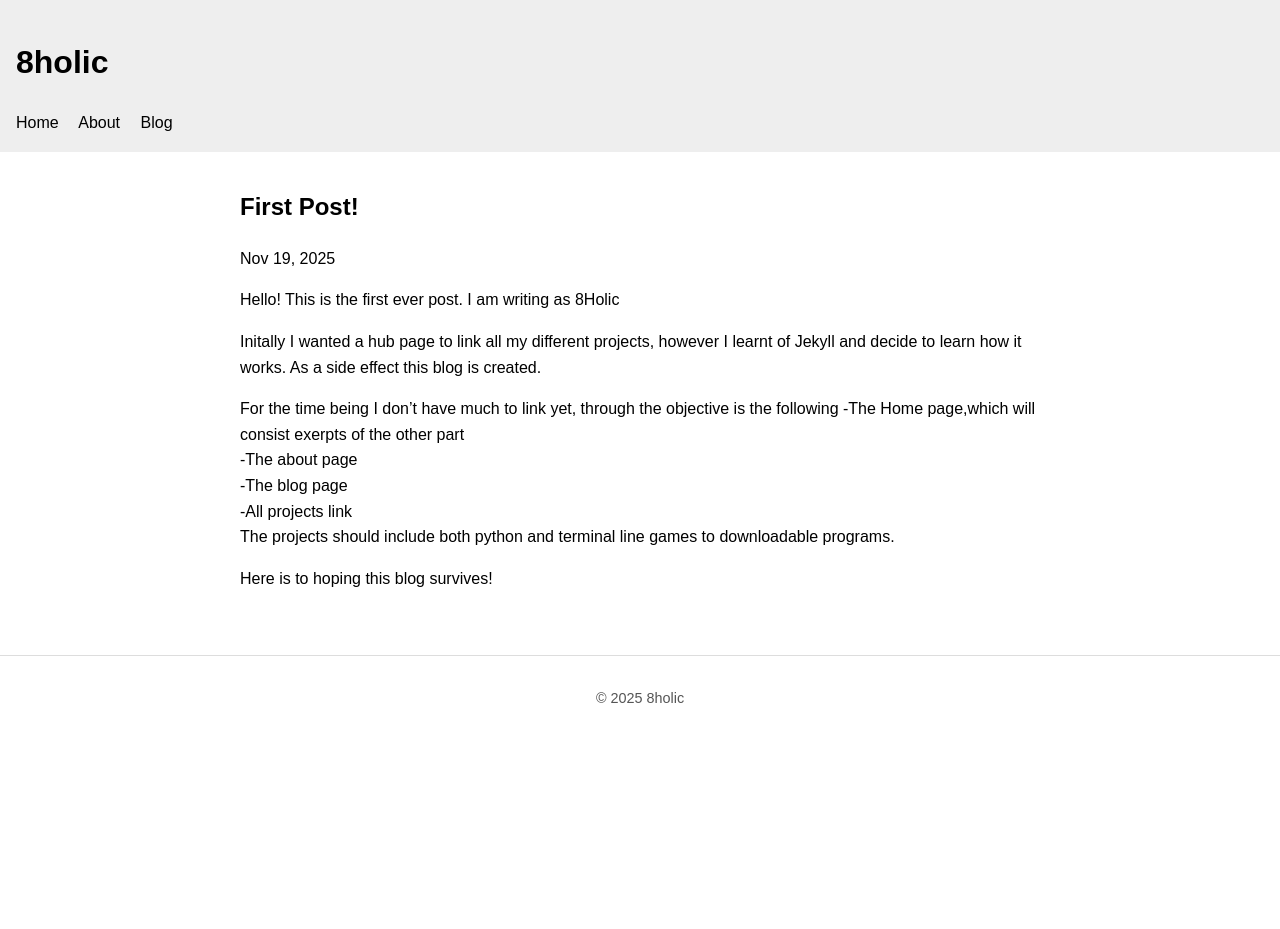
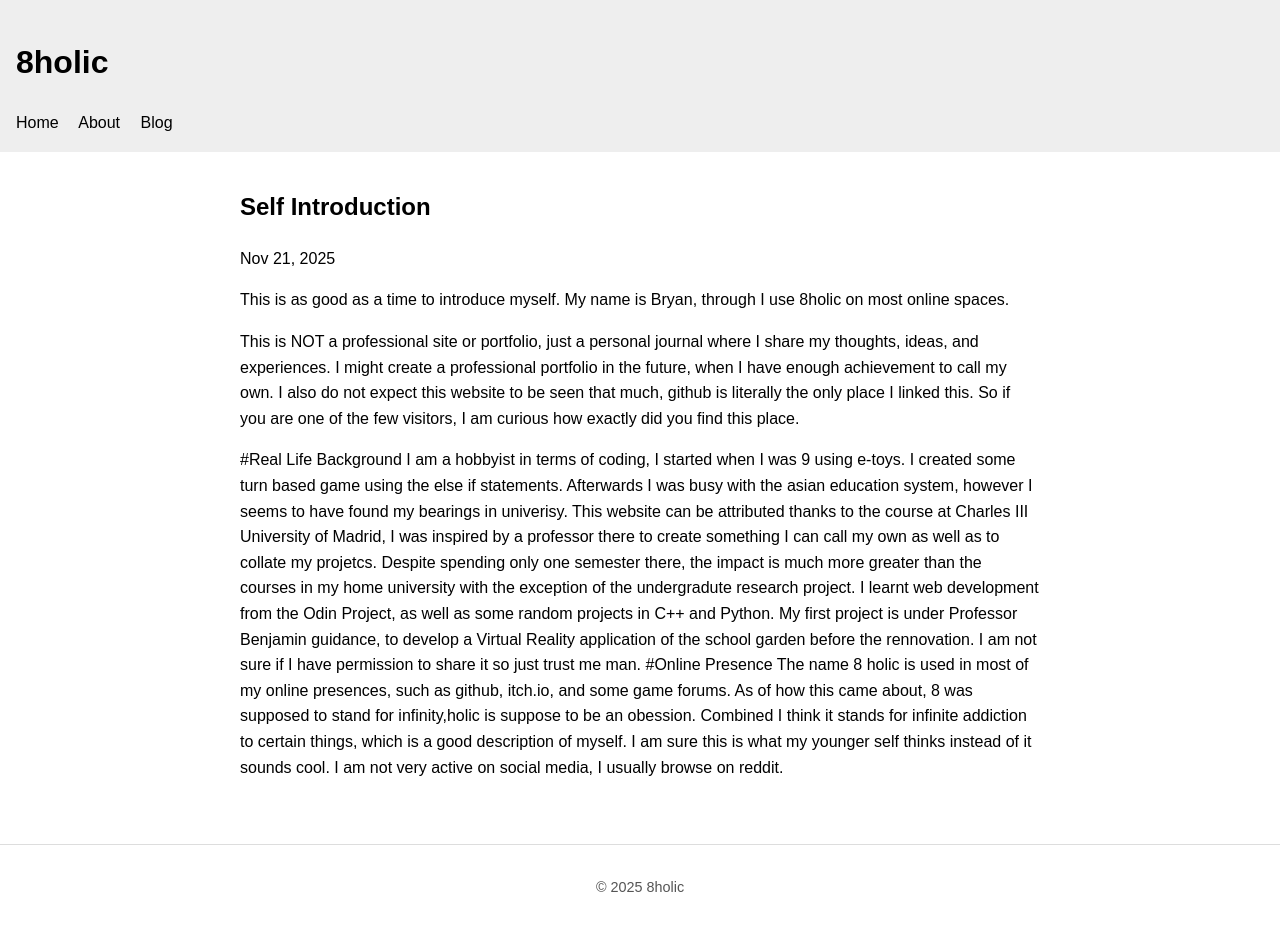
Before and after one commit to 8holic/8holic, a Jekyll site: the page built from _posts/2025-11-19-first-post.markdown, in a window 1280 px wide. Built offline with Jekyll 4.4.1, drawn with Linux system fonts in a browser that asks for light colours; before the commit the page ends 900 px from its top, so only the background shows below that.

Commit message:
added a new blog posgi

```diff
--- a/_posts/2025-11-19-first-post.markdown
+++ b/_posts/2025-11-19-first-post.markdown
@@ -1,18 +1,21 @@
 ---
 layout: post
-title: "First Post!"
-date: 2025-11-19
+title: "Self Introduction"
+date: 2025-11-21
 categories: [blog,thoughts]
 ---
-Hello! This is the first ever post. I am writing as 8Holic
+This is as good as a time to introduce myself. My name is Bryan, through I use 8holic on most online spaces.
 
-Initally I wanted a hub page to link all my different projects, however I learnt of Jekyll and decide to learn how it works. As a side effect this blog is created.
+This is NOT a professional site or portfolio, just a personal journal where I share my thoughts, ideas, and experiences. I might create a professional portfolio in the future, when I have enough achievement to call my own.
+I also do not expect this website to be seen that much, github is literally the only place I linked this. So if you are one of the few visitors, I am curious how exactly did you find this place.
 
-For the time being I don't have much to link yet, through the objective is the following
--The Home page,which will consist exerpts of the other part<br>
--The about page<br>
--The blog page<br>
--All projects link<br>
-The projects should include both python and terminal line games to downloadable programs.
-
-Here is to hoping this blog survives!
+#Real Life Background
+I am a hobbyist in terms of coding, I started when I was 9 using e-toys. I created some turn based game using the else if statements. Afterwards I was busy with the asian education system, however I seems to have found my bearings in univerisy.
+This website can be attributed thanks to the course at Charles III University of Madrid, I was inspired by a professor there to create something I can call my own as well as to collate my projetcs.
+Despite spending only one semester there, the impact is much more greater than the courses in my home university with the exception of the undergradute research project.
+I learnt web development from the Odin Project, as well as some random projects in C++ and Python.
+My first project is under Professor Benjamin guidance, to develop a Virtual Reality application of the school garden before the rennovation. I am not sure if I have permission to share it so just trust me man.
+#Online Presence
+The name 8 holic is used in most of my online presences, such as github, itch.io, and some game forums. As of how this came about, 8 was supposed to stand for infinity,holic is suppose to be an obession.
+Combined I think it stands for infinite addiction to certain things, which is a good description of myself. I am sure this is what my younger self thinks instead of it sounds cool.
+I am not very active on social media, I usually browse on reddit.
```
